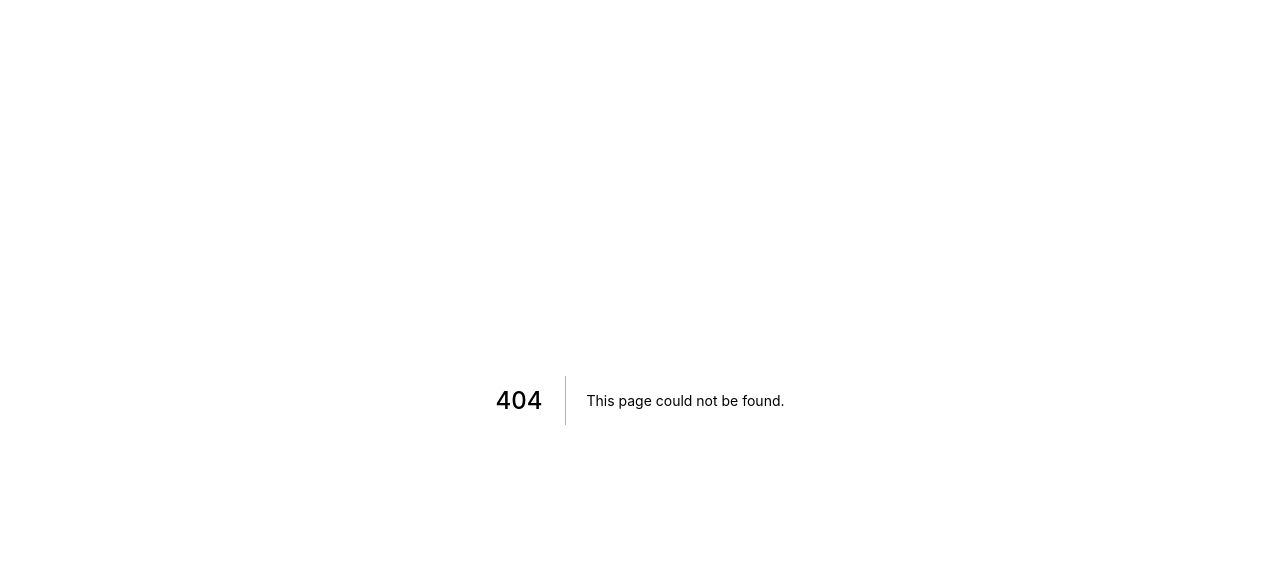
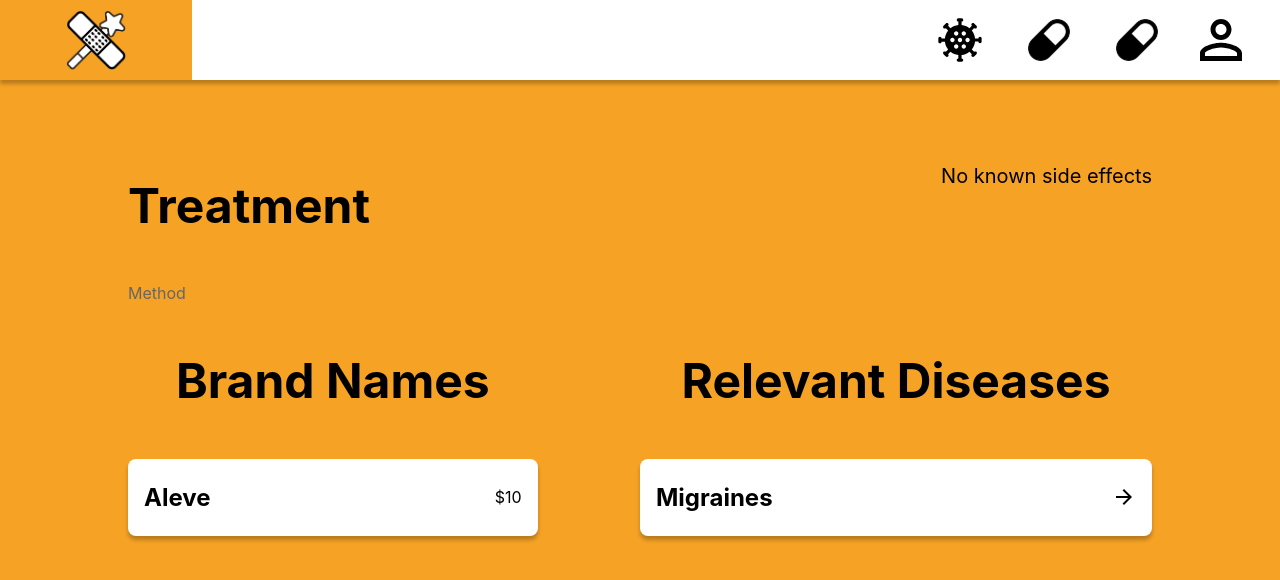
Before and after one commit to dillydally414/trick-or-treatment, a Next.js app: page /treatment/1 in a window 1280 px wide. Before the commit this address had no page. Shown: the top 580 px of the page. Built offline with nearby package versions, Linux system fonts and the light colour scheme.

Commit message:
treatment dummy page

```diff
--- a/components/Result.tsx
+++ b/components/Result.tsx
@@ -22,7 +22,7 @@ const ResultContainer = styled.div`
 const Title = styled.h1`
   color: ${Color.BLACK};
   font-size: 1.5rem;
-  margin: 2% 0;
+  margin: 0.5rem 0;
 `;
 
 const RightSide = styled.div`
--- /dev/null
+++ b/pages/treatment/[id].tsx
@@ -0,0 +1,151 @@
+import React, { useState, useEffect, ReactElement } from 'react';
+import { useRouter } from 'next/router';
+import styled from 'styled-components';
+import Color from '../../styles/colors';
+import NavBar from '../../components/NavBar';
+import Result from '../../components/Result';
+import { ArrowForwardSharp } from '@mui/icons-material';
+
+const Container = styled.div`
+  display: flex;
+  flex-direction: column;
+  height: 100%;
+  padding: 0;
+`;
+
+const PageContainer = styled.div`
+  height: 100%;
+  background-color: ${Color.ORANGE};
+`;
+
+const BodyContainer = styled.div`
+  align-items: center;
+  display: flex;
+  flex-direction: column;
+  padding: 5% 10%;
+`;
+
+const TopRow = styled.div`
+  display: flex;
+  flex-direction: row;
+  justify-content: space-between;
+  width: 100%;
+`;
+
+const LeftCol = styled.div`
+  display: flex;
+  flex-direction: column;
+  width: 70%;
+`;
+
+const DiseaseTitle = styled.h1`
+  color: ${Color.BLACK};
+  font-size: 3rem;
+`;
+
+const DiseaseClass = styled.p`
+  color: ${Color.DARK_GRAY};
+  font-size: 1rem;
+`;
+
+const Description = styled.p`
+  color: ${Color.BLACK};
+  font-size: 1.25rem;
+  text-align: right;
+`;
+
+const BottomHalf = styled.div`
+  display: flex;
+  flex-direction: row;
+  justify-content: space-between;
+  width: 100%;
+`;
+
+const BrandNames = styled.div`
+  align-items: center;
+  display: flex;
+  flex-direction: column;
+  width: 40%;
+`;
+
+const RelevantDiseases = styled.div`
+  align-items: center;
+  display: flex;
+  flex-direction: column;
+  width: 50%;
+`;
+
+type BrandName = {
+  name: string,
+  id: number,
+  price: number
+}
+
+type Disease = {
+  name: string,
+  id: number
+}
+
+export default function Treatment() {
+  const router = useRouter();
+
+  const { id } = router.query;
+
+  const [loaded, setLoaded] = useState(false);
+  const [name, setName] = useState(`Treatment`);
+  const [sideEffects, setSideEffects] = useState(['No known side effects']);
+  const [method, setMethod] = useState('Method');
+  const [brandNames, setBrandNames] = useState<BrandName[]>([{ name: "Aleve", id: 1, price: 10.00 }]);
+  const [relevantDiseases, setRelevantDiseases] = useState<Disease[]>([{ name: "Migraines", id: 1 }]);
+
+
+  useEffect(() => {
+    const loadInfo = async () => {
+      // do database connection logic
+      setLoaded(true);
+    }
+    if (typeof id === "string") {
+      loadInfo();
+    }
+  }, [id])
+
+  return (
+    <Container>
+      <PageContainer>
+        <NavBar />
+        {!loaded ? <h1>Loading...</h1> : (
+          <BodyContainer>
+            <TopRow>
+              <LeftCol>
+                <DiseaseTitle>{name}</DiseaseTitle>
+                <DiseaseClass>{method}</DiseaseClass>
+              </LeftCol>
+              <Description>{sideEffects.join('\n')}</Description>
+            </TopRow>
+            <BottomHalf>
+              <BrandNames>
+                <DiseaseTitle>Brand Names</DiseaseTitle>
+                {brandNames.map((brandName) => {
+                  return <Result key={brandName.id}
+                    title={brandName.name}
+                    rightSide={<p style={{ margin: 0 }}>${brandName.price}</p>}
+                  />
+                })}
+              </BrandNames>
+              <RelevantDiseases>
+                <DiseaseTitle>Relevant Diseases</DiseaseTitle>
+                {relevantDiseases.map((disease) => {
+                  return <Result key={disease.id}
+                    title={disease.name}
+                    link={`/disease/${disease.id}`}
+                    rightSide={<ArrowForwardSharp style={{ margin: 0 }} />}
+                  />
+                })}
+              </RelevantDiseases>
+            </BottomHalf>
+          </BodyContainer>
+        )}
+      </PageContainer>
+    </Container>
+  );
+}
```
Also changed, not shown: pages/treatment/index.tsx (renamed from pages/treatment.tsx, +4 -4 lines).
